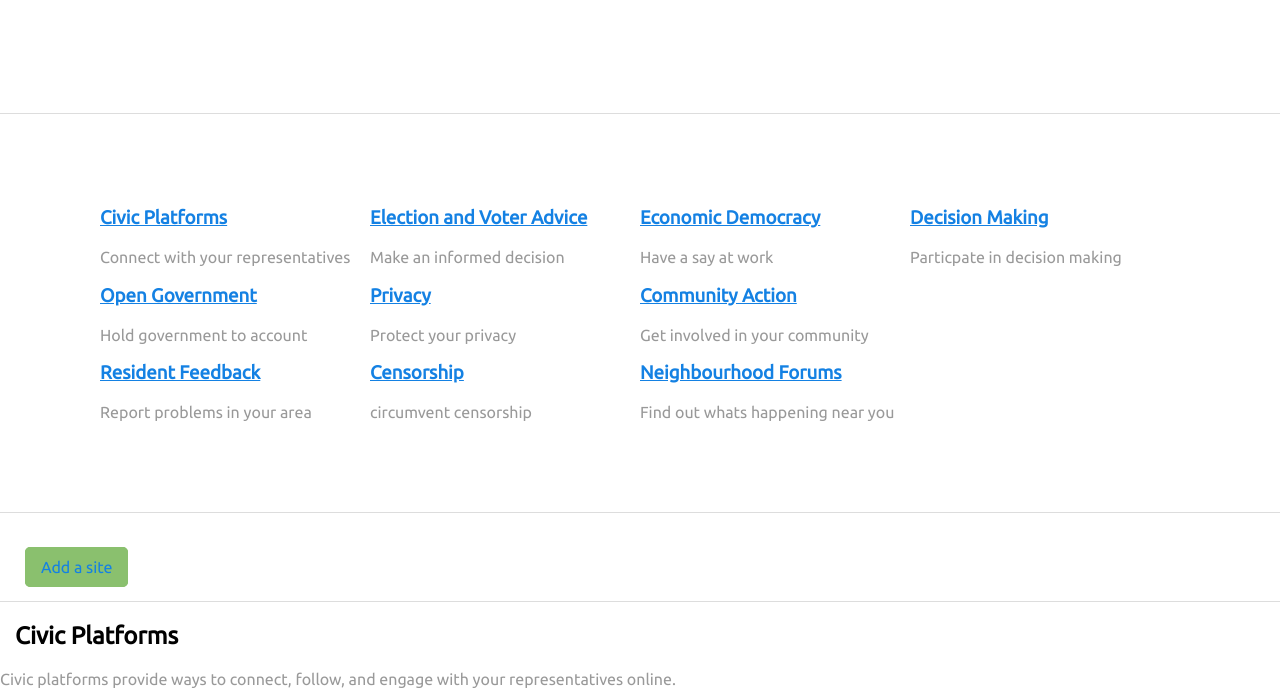
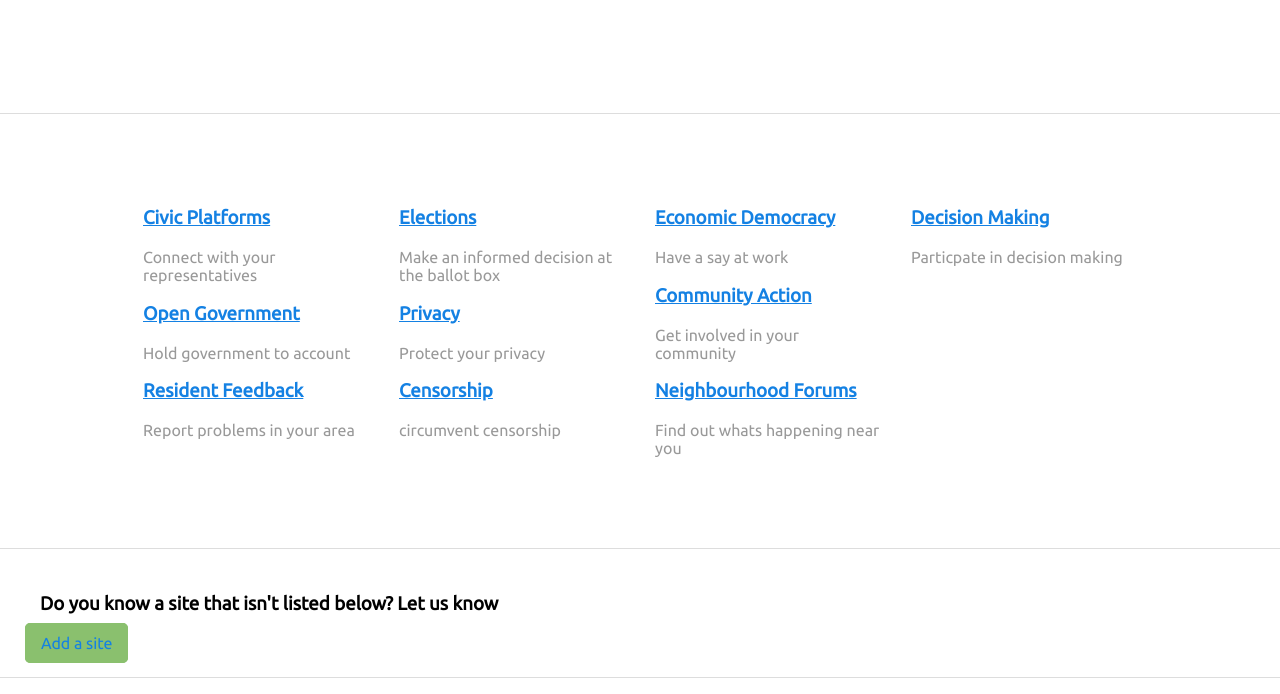
Before and after one commit to scottdavidcraig/civictech.co.uk, a website: page index.html in a window 1280 px wide. Shown: the part 241-935 px from the top of the page. Drawn offline with Linux system fonts and the light colour scheme.

Commit message:
Bufixes: categorey layout
uses max-width to centre elements inside categories wrapper div. Add
padding to h3 and p to stop them collapsing

```diff
--- a/css/this.css
+++ b/css/this.css
@@ -49,19 +49,40 @@ nav{
 
 .categories{
 text-align: left;
-margin: 0 100px;
+max-width: 1024px;
+margin: 0 auto;
+    margin-top: 0px;
+    margin-right: auto;
+    margin-bottom: 0px;
+    margin-left: auto;
 }
 
 .categories-list {
 list-style: none;
 padding: 75px 0 75px 0;
-margin: 0 0 0 0;
+margin: 0px;
 display:block;
 float:left;
 width:25%;
+list-style: outside none none;
+}
+
+
+
+li {
+  margin: 0 0 15px;
+}
+p{
+  padding: 0px 15px
+}
+
+h3{ padding: 0 15px;
+
 
 }
-
+a{
+ display: inline;
+}
 /* sites section */
 
 
@@ -135,7 +156,7 @@ footer{
   color: white;
   font-size: 17px;
   width: 100%;
-  padding: 100px 15px 60px 15px;
+  padding: 75px 15px 60px 15px;
   text-align: center;
 
 }
--- a/index.html
+++ b/index.html
@@ -28,7 +28,7 @@
 <!-- Categories -->
 
 <section class = "categories-container">
-    <div class="categories group">
+<div class="categories group">
 
 <ol class = "categories-list" >
   <li>
@@ -46,8 +46,8 @@
 </ol>
 <ol class = "categories-list" >
   <li>
-    <h3><a href="#">Election and Voter Advice</a></h3>
-    <p>Make an informed decision</p>
+    <h3><a href="#">Elections</a></h3>
+    <p>Make an informed decision at the ballot box</p>
   </li>
   <li>
     <h3><a href="#">Privacy</a></h3>
@@ -84,7 +84,7 @@
 
 <section class = "addsite">
 
-  <h2></h2>
+  <h3>Do you know a site that isn't listed below? Let us know</h3>
   <a class ="button" href="mailto:scott@civictech.co.uk?subject=ADD%20SITE:%20[ SITE NAME ]%20">Add a site</a>
 
 </section>
@@ -116,7 +116,7 @@
 
     <section id ="opengov">
 
-      <h2>Open Government</h2>
+      <h2 class ="sectiontitle">Open Government</h2>
       <p> Get the information you need to hold your government to account</p>
 
       <ul>
```
